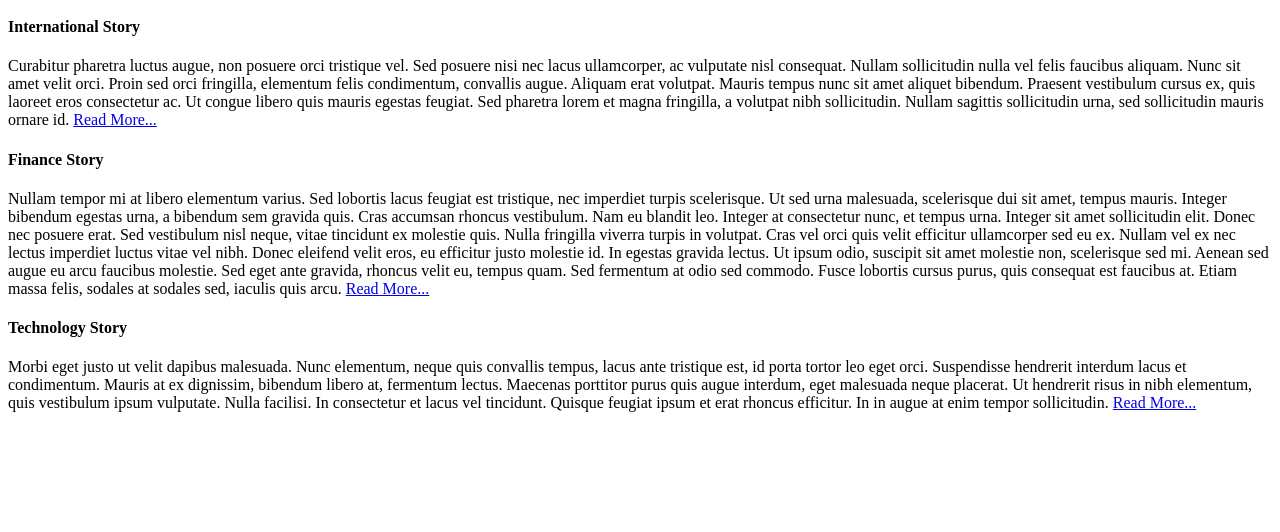
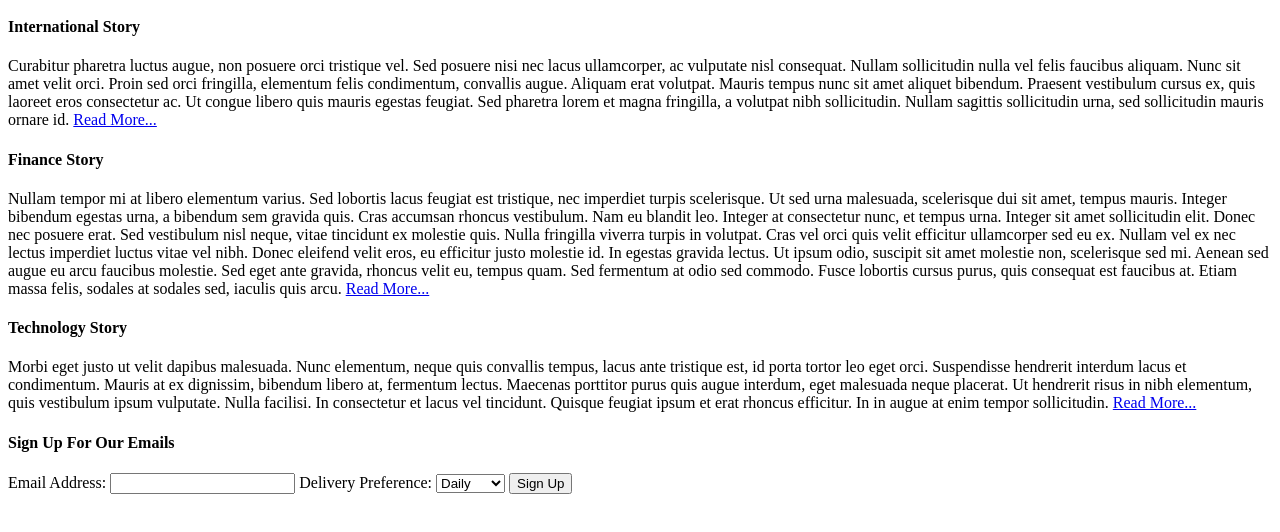
Before and after one commit to bgroveben/MicrosoftDEV211_1x, a plain HTML site: page ContosoNews/index.html in a window 1280 px wide. Shown: the part 152-684 px from the top of the page. Drawn offline with Linux system fonts and the light colour scheme.

Commit message:
Add HTML form and basic validation to Contoso News page

```diff
--- a/ContosoNews/index.html
+++ b/ContosoNews/index.html
@@ -24,5 +24,18 @@
         <p>Morbi eget justo ut velit dapibus malesuada. Nunc elementum, neque quis convallis tempus, lacus ante tristique est, id porta tortor leo eget orci. Suspendisse hendrerit interdum lacus et condimentum. Mauris at ex dignissim, bibendum libero at, fermentum lectus. Maecenas porttitor purus quis augue interdum, eget malesuada neque placerat. Ut hendrerit risus in nibh elementum, quis vestibulum ipsum vulputate. Nulla facilisi. In consectetur et lacus vel tincidunt. Quisque feugiat ipsum et erat rhoncus efficitur. In in augue at enim tempor sollicitudin. <a href="#" target="_blank">Read More...</a></p>
       </article>
     </main>
+    <h4>Sign Up For Our Emails</h4>
+    <summary>
+      <form>
+        Email Address: <input type="text" required="required" />
+        Delivery Preference:
+        <select>
+          <option value="Daily">Daily</option>
+          <option value="Weekly">Weekly</option>
+          <option value="Monthly">Monthly</option>
+        </select>
+        <input type="submit" value="Sign Up" />
+      </form>
+    </summary>
   </body>
 </html>
```
